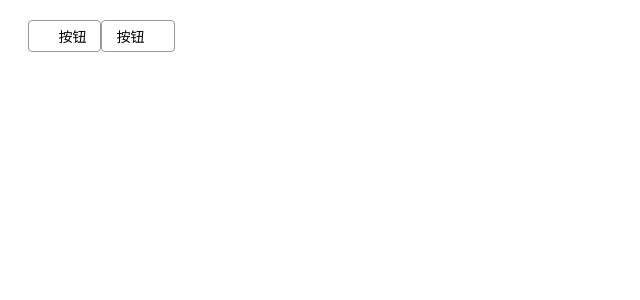
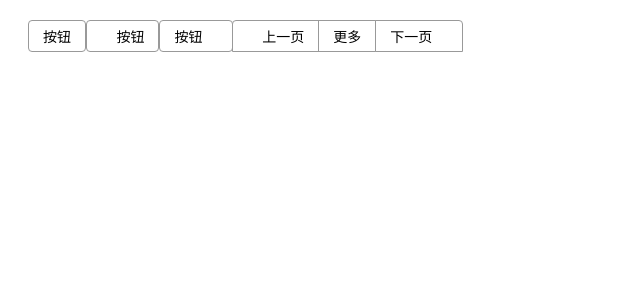
Before and after one commit to liyiaiai230/Aisaka-ui, a Vue app in the folder aisaka/: page / in a window 1280 px wide. Shown: the top 300 px of the page, without its empty margins (0-640 px from the left). Built offline with nearby package versions, Linux system fonts and the light colour scheme.

Commit message:
创建 button group

```diff
--- a/aisaka/public/index.html
+++ b/aisaka/public/index.html
@@ -11,6 +11,6 @@
 <div id="app">
 
 </div>
-<script src="//at.alicdn.com/t/font_2404652_sbcol9ohkfo.js"></script>
+<script src="//at.alicdn.com/t/font_2404652_lzy7kpf4c2.js"></script>
 </body>
 </html>
--- a/aisaka/src/App.vue
+++ b/aisaka/src/App.vue
@@ -1,23 +1,46 @@
 <template>
   <div id="app">
-    <Button icon="shezhi">
+    <Button :loading="loading1" @click="loading1 = !loading1">
       按钮
     </Button>
-    <Button icon="shezhi" icon-position="right">
+    <Button icon="shezhi" :loading="loading2"
+            @click="loading2 =! loading2">
       按钮
     </Button>
+    <Button icon="shezhi" icon-position="right" :loading="loading3"
+            @click="loading3 = !loading3">
+      按钮
+    </Button>
+    <!--      <a-icon name="xiazai"></a-icon>-->
+    <button-group>
+      <Button icon="zuo">上一页</Button>
+      <Button>更多</Button>
+      <Button icon="you-copy" icon-position="right">下一页</Button>
+    </button-group>
   </div>
 
 </template>
 
 <script>
+import Button from './button'
+import ButtonGroup from './button-group'
+import Vue from "vue";
 
-import Button from './button'
+Vue.component('g-button-group', ButtonGroup)
+
 
 export default {
+  data: () => {
+    return {
+      loading1: false,
+      loading2: true,
+      loading3: false,
+    }
+  },
   name: 'App',
-  components:{
-    Button
+  components: {
+    ButtonGroup,
+    Button,
   }
 }
 </script>
--- /dev/null
+++ b/aisaka/src/button-group.vue
@@ -0,0 +1,37 @@
+<template>
+  <div class="g-button-group">
+    <slot>
+    </slot>
+  </div>
+</template>
+<script>
+export default {
+  name: 'ButtonGroup'
+}
+</script>
+<style lang="scss">
+.g-button-group {
+  display: inline-flex;
+  vertical-align: middle;
+
+  > .g-button {
+    border-radius: 0;
+    margin-left: -1px;
+
+    &:first-child {
+      border-top-left-radius: var(--border-radius);
+      border-botton-left-radius: var(--border-radius);
+    }
+
+    &:last-child {
+      border-top-right-radius: var(--border-radius);
+      border-top-right-radius: var(--border-radius);
+    }
+
+    &:hover {
+      position: relative;
+      z-index: 1;
+    }
+  }
+}
+</style>
--- a/aisaka/src/button.vue
+++ b/aisaka/src/button.vue
@@ -1,8 +1,8 @@
 <template>
-  <button class="g-button" :class="{[`icon-${iconPosition}`]: true}">
-    <svg v-if="icon" class="icon">
-      <use :xlink:href="`#i-${icon}`"></use>
-    </svg>
+  <button class="g-button" :class="{[`icon-${iconPosition}`]: true}"
+          @click="$emit('click')">
+    <a-icon class="icon" v-if="icon && !loading" :name="icon"></a-icon>
+    <a-icon class="jiazai icon" v-if="loading" name="jiazai"></a-icon>
     <div class="content">
       <slot></slot>
     </div>
@@ -11,11 +11,32 @@
 </template>
 <script>
 export default {
-  props: ['icon', 'iconPosition']//给icon传 left 或者 right
+  props: {
+    icon: {},
+    loading: {
+      type: Boolean,
+      default: false
+    },
+    iconPosition: {
+      type: String,
+      default: 'left',
+      validator(value) {
+        return !(value !== 'left' && value !== 'right');
+      }
+    }
+  },
 }
 </script>
 
 <style lang="scss">
+@keyframes spin {
+  0% {
+    transform: rotate(0deg);
+  }
+  100% {
+    transform: rotate(360deg);
+  }
+}
 .g-button {
   font-size: var(--font-size);
   height: var(--button-height);
@@ -63,5 +84,9 @@ export default {
 
     }
   }
+
+  .jiazai {
+    animation: spin 1s infinite linear;
+  }
 }
 </style>
--- /dev/null
+++ b/aisaka/src/icon.vue
@@ -0,0 +1,19 @@
+<template>
+  <svg class="a-icon">
+    <use :xlink:href="`#i-${name}`"></use>
+  </svg>
+</template>
+
+<script>
+export default {
+  props: ['name']
+}
+</script>
+
+<style lang="scss">
+.a-icon {
+  width: 1em;
+  height: 1em;
+}
+
+</style>
--- a/aisaka/src/main.js
+++ b/aisaka/src/main.js
@@ -1,8 +1,14 @@
 import Vue from 'vue'
 import App from './App.vue'
+import Icon from "./icon";
+// import ButtonGroup from './button-group'
+
 
 Vue.config.productionTip = false
 
+Vue.component('a-icon', Icon)
+// Vue.component('g-button-group', ButtonGroup)
 new Vue({
     render: h => h(App),
+
 }).$mount('#app')
--- a/aisaka/src/style.css
+++ b/aisaka/src/style.css
@@ -12,7 +12,7 @@
     --border-radius: 4px;
     --color: #999;
     --border-color: #999;
-    --border-color-hover: #666;
+    --border-color-hover: red;
 }
 
 #app {
@@ -22,8 +22,3 @@
 body {
     font-size: var(--font-size);
 }
-
-.icon {
-    width: 1em;
-    height: 1em;
-}
```
